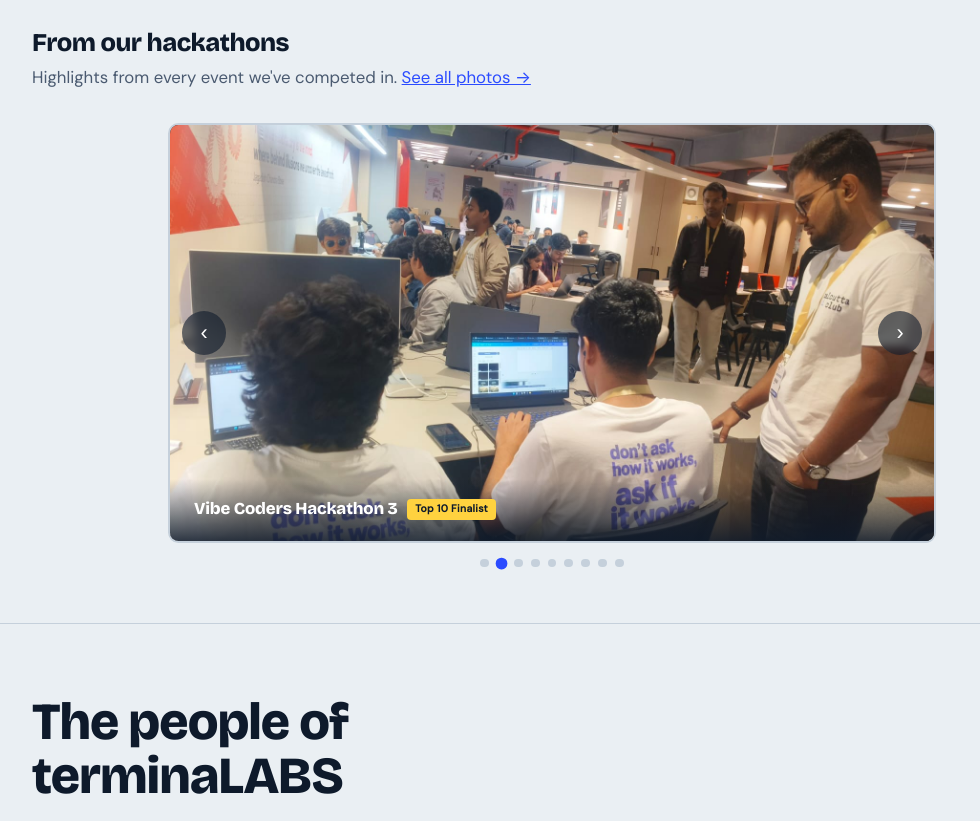
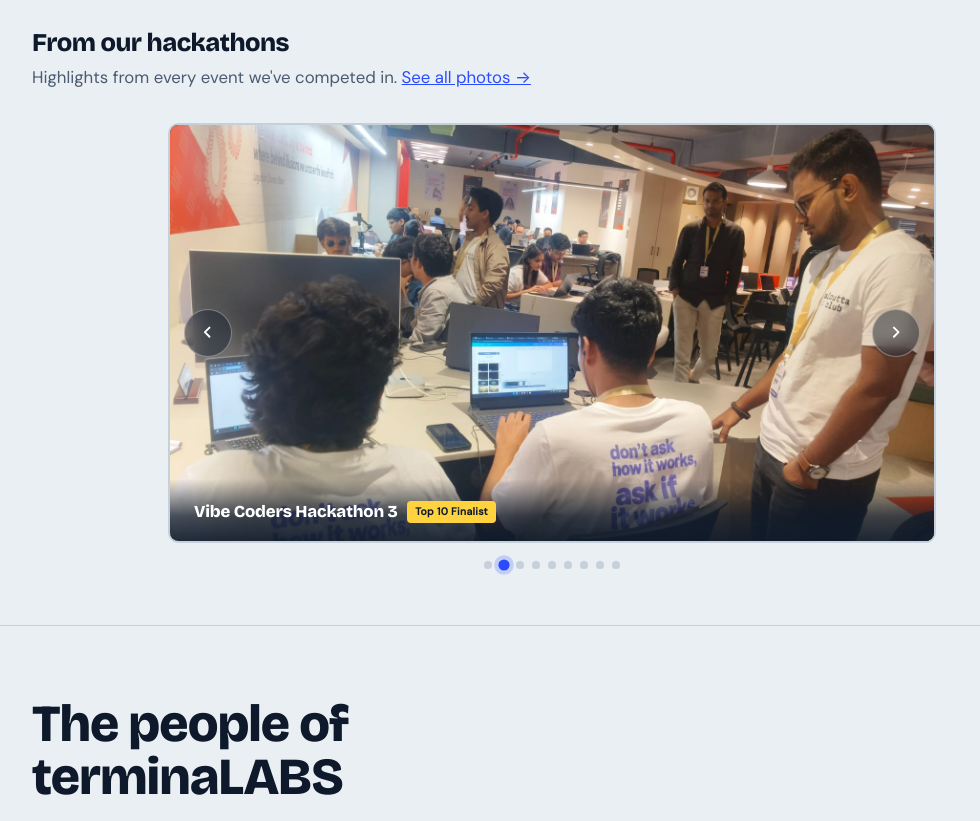
Before and after one commit to Hello-Mirage/Termina, a plain HTML site: page index.html in a window 1280 px wide. Shown: the part 2780-3601 px from the top of the page, without its empty margins (88-1068 px from the left). Drawn offline with nearby package versions, Linux system fonts and the light colour scheme.

Commit message:
polish: smooth fade/scale carousel animations and SVG chevron arrows

```diff
--- a/index.html
+++ b/index.html
@@ -498,18 +498,22 @@
     .highlights h2{margin-bottom:.5rem}
     .highlights .sub{color:var(--mute);margin-bottom:2rem;font-size:1.05rem}
     .carousel{position:relative;max-width:48rem;margin:0 auto;border-radius:.65rem;overflow:hidden;border:2px solid var(--line);background:var(--ink)}
-    .carousel-slide{display:none;position:relative}
-    .carousel-slide.active{display:block}
+    .carousel-slide{position:absolute;top:0;left:0;width:100%;opacity:0;transform:scale(1.04);transition:opacity .55s cubic-bezier(.4,0,.2,1),transform .55s cubic-bezier(.4,0,.2,1);pointer-events:none;z-index:0}
+    .carousel-slide.active{position:relative;opacity:1;transform:scale(1);pointer-events:auto;z-index:1}
     .carousel-slide img{width:100%;height:26rem;object-fit:cover;display:block}
-    .carousel-label{position:absolute;bottom:0;left:0;right:0;padding:1.1rem 1.5rem;background:linear-gradient(transparent,rgba(14,26,43,.85));color:#fff;font-family:var(--head);font-size:1.05rem;font-weight:700;letter-spacing:-.01em;display:flex;align-items:center;gap:.6rem}
+    .carousel-label{position:absolute;bottom:0;left:0;right:0;padding:1.25rem 1.5rem .95rem;background:linear-gradient(transparent 0%,rgba(14,26,43,.75) 60%,rgba(14,26,43,.92) 100%);color:#fff;font-family:var(--head);font-size:1.05rem;font-weight:700;letter-spacing:-.01em;display:flex;align-items:center;gap:.6rem;opacity:0;transform:translateY(.5rem);transition:opacity .4s .15s,transform .4s .15s}
+    .carousel-slide.active .carousel-label{opacity:1;transform:translateY(0)}
     .carousel-label .hl-badge{display:inline-block;background:var(--gold);color:var(--ink);font-size:.65rem;font-weight:700;padding:.15rem .5rem;border-radius:.25rem;font-family:var(--body);letter-spacing:.03em;white-space:nowrap}
-    .carousel-arrow{position:absolute;top:50%;transform:translateY(-50%);width:2.75rem;height:2.75rem;border:none;border-radius:50%;background:rgba(14,26,43,.6);color:#fff;font-size:1.35rem;cursor:pointer;display:flex;align-items:center;justify-content:center;transition:background .15s;backdrop-filter:blur(4px);-webkit-backdrop-filter:blur(4px);z-index:2}
-    .carousel-arrow:hover{background:var(--blue)}
-    .carousel-arrow.prev{left:.75rem}
-    .carousel-arrow.next{right:.75rem}
-    .carousel-dots{display:flex;justify-content:center;gap:.5rem;margin-top:1rem}
-    .carousel-dots button{width:.55rem;height:.55rem;border-radius:50%;border:none;background:var(--line);cursor:pointer;padding:0;transition:background .15s,transform .15s}
-    .carousel-dots button.active{background:var(--blue);transform:scale(1.3)}
+    .carousel-arrow{position:absolute;top:50%;transform:translateY(-50%) scale(1);width:3rem;height:3rem;border:1.5px solid rgba(255,255,255,.35);border-radius:50%;background:rgba(14,26,43,.45);color:#fff;cursor:pointer;display:flex;align-items:center;justify-content:center;transition:all .25s cubic-bezier(.4,0,.2,1);backdrop-filter:blur(8px);-webkit-backdrop-filter:blur(8px);z-index:2;padding:0}
+    .carousel-arrow:hover{background:var(--blue);border-color:var(--blue);transform:translateY(-50%) scale(1.12);box-shadow:0 4px 20px rgba(43,75,255,.35)}
+    .carousel-arrow:active{transform:translateY(-50%) scale(.95)}
+    .carousel-arrow svg{width:1.15rem;height:1.15rem;fill:none;stroke:currentColor;stroke-width:2.5;stroke-linecap:round;stroke-linejoin:round}
+    .carousel-arrow.prev{left:.85rem}
+    .carousel-arrow.next{right:.85rem}
+    .carousel-dots{display:flex;justify-content:center;gap:.5rem;margin-top:1.15rem}
+    .carousel-dots button{width:.5rem;height:.5rem;border-radius:50%;border:none;background:var(--line);cursor:pointer;padding:0;transition:all .3s cubic-bezier(.4,0,.2,1)}
+    .carousel-dots button.active{background:var(--blue);transform:scale(1.4);box-shadow:0 0 0 3px rgba(43,75,255,.2)}
+    .carousel-dots button:hover:not(.active){background:var(--mute)}
 
     /* join */
     .join {
@@ -609,7 +613,8 @@
       }
 
       .carousel-slide img{height:18rem}
-      .carousel-arrow{width:2.25rem;height:2.25rem;font-size:1.1rem}
+      .carousel-arrow{width:2.4rem;height:2.4rem}
+      .carousel-arrow svg{width:1rem;height:1rem}
       .carousel-label{font-size:.9rem;padding:.85rem 1rem}
     }
 
@@ -788,8 +793,8 @@
             <div class="carousel-label">Hacktoberfest HackDay 2026</div>
           </div>
 
-          <button class="carousel-arrow prev" aria-label="Previous" onclick="carouselNav(-1)">&#8249;</button>
-          <button class="carousel-arrow next" aria-label="Next" onclick="carouselNav(1)">&#8250;</button>
+          <button class="carousel-arrow prev" aria-label="Previous" onclick="carouselNav(-1)"><svg viewBox="0 0 24 24"><polyline points="15 18 9 12 15 6"/></svg></button>
+          <button class="carousel-arrow next" aria-label="Next" onclick="carouselNav(1)"><svg viewBox="0 0 24 24"><polyline points="9 6 15 12 9 18"/></svg></button>
         </div>
         <div class="carousel-dots" id="hlDots"></div>
       </div>
@@ -934,6 +939,7 @@
   var slides=document.querySelectorAll('#hlCarousel .carousel-slide');
   var dotsWrap=document.getElementById('hlDots');
   var cur=0;
+  var busy=false;
   // build dots
   for(var i=0;i<slides.length;i++){
     var b=document.createElement('button');
@@ -945,18 +951,25 @@
   }
   var dots=dotsWrap.querySelectorAll('button');
   function goTo(n){
+    if(busy)return;
+    var next=(n+slides.length)%slides.length;
+    if(next===cur)return;
+    busy=true;
+    // outgoing slide
     slides[cur].classList.remove('active');
     dots[cur].classList.remove('active');
-    cur=(n+slides.length)%slides.length;
-    slides[cur].classList.add('active');
-    dots[cur].classList.add('active');
+    // incoming slide
+    slides[next].classList.add('active');
+    dots[next].classList.add('active');
+    cur=next;
+    setTimeout(function(){busy=false},550);
   }
   window.carouselNav=function(d){goTo(cur+d)};
-  // auto-advance every 4s, pause on hover
-  var timer=setInterval(function(){goTo(cur+1)},4000);
+  // auto-advance every 4.5s, pause on hover
+  var timer=setInterval(function(){goTo(cur+1)},4500);
   var el=document.getElementById('hlCarousel');
   el.addEventListener('mouseenter',function(){clearInterval(timer)});
-  el.addEventListener('mouseleave',function(){timer=setInterval(function(){goTo(cur+1)},4000)});
+  el.addEventListener('mouseleave',function(){timer=setInterval(function(){goTo(cur+1)},4500)});
   // keyboard
   el.setAttribute('tabindex','0');
   el.addEventListener('keydown',function(e){
```
